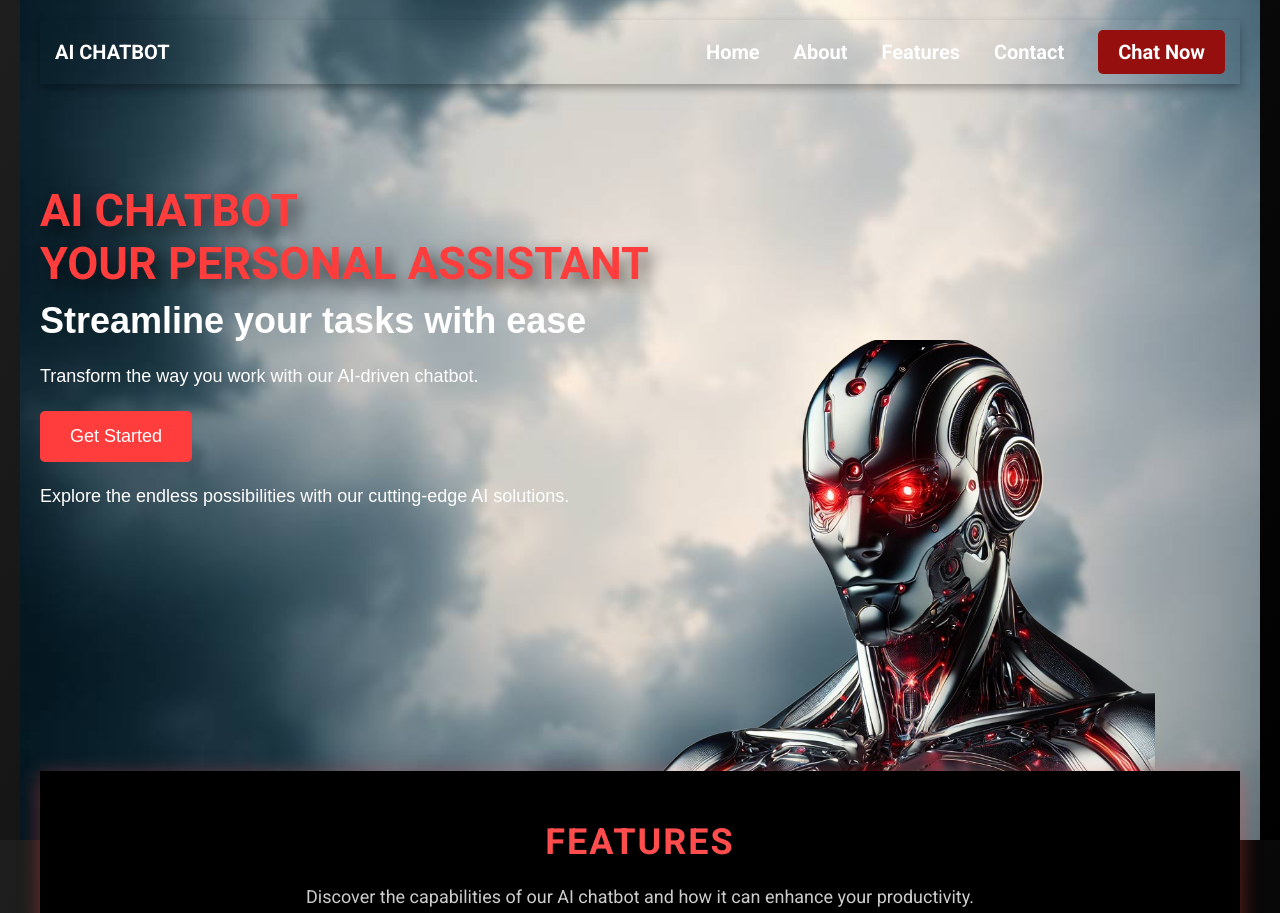
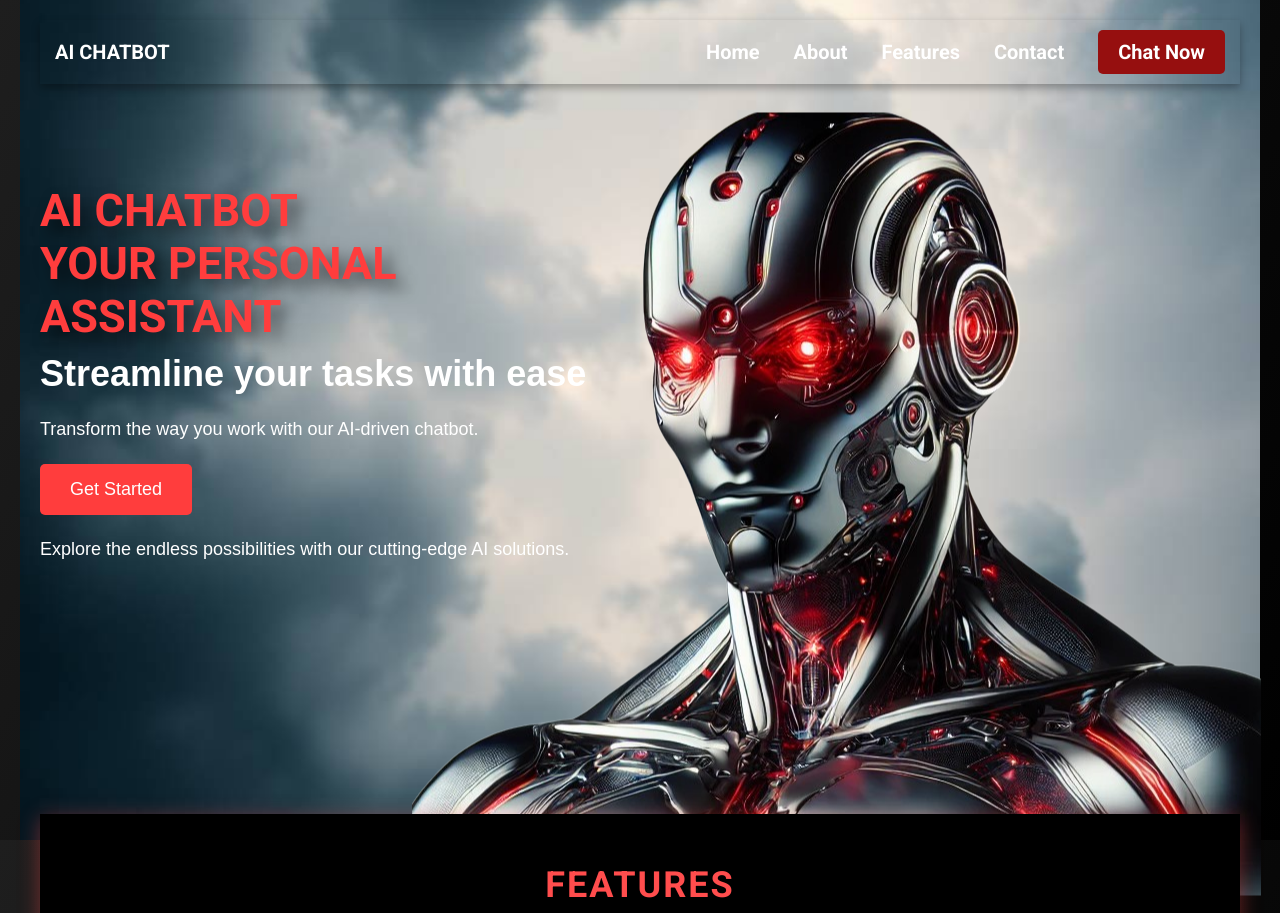
Before and after one commit to Rahib-khan5757/1st-PROJECT, a plain HTML site: page index.html in a window 1280 px wide. Shown: the top 913 px of the page. Drawn offline with Linux system fonts and the light colour scheme.

Commit message:
Initial commit

```diff
--- a/index.html
+++ b/index.html
@@ -23,7 +23,6 @@
                 <a href="#" class="contact">Chat Now</a>
             </div>
         </div>
-        <div class="hero-2" style="background-image: url(/1-removebg.png);"></div>
         <div class="hero">
             <div class="hero-content">
                 <h1 class="animated-title">AI Chatbot<br>Your Personal Assistant</h1>
@@ -31,6 +30,9 @@
                 <p>Transform the way you work with our AI-driven chatbot.</p>
                 <button class="btn">Get Started</button>
                 <p>Explore the endless possibilities with our cutting-edge AI solutions.</p>
+            </div>
+            <div class="hero-image">
+                <img src="1-removebg.png" alt="AI Robot">
             </div>
 </div>
         <div class="features">
--- a/styles.css
+++ b/styles.css
@@ -57,26 +57,27 @@ body {
     /* background-image: url(/1.jpg); */
 
 }
+.hero-content {
+  max-width: 50%;
+  text-align: left;
+}
 
-.hero-2 {
-   height: 500px;
-   width: 500px;
-   /* background-color: cornflowerblue; */
-   background-size: cover;
-   position: absolute;
-right: 125px;
-bottom: 0px;
+.hero-image {
+  max-width: 50%;
+  display: flex;
+  justify-content: flex-end;
+}
 
+.hero-image img {
+  max-width: 100%;
+  height: auto;
+  position: fixed;
+  top: 70%;
+  left: 31%;
+  transform: translateY(-50%);
+  z-index: -1;
 }
-.hero::after {
-    content: '';
-    position: absolute;
-    top: 0;
-    left: 0;
-    right: 0;
-    bottom: 0;
-    /* background: rgba(0, 0, 0, 0.5); */
-}
+
 .hero-content {
      position: relative;
     z-index: 1;
@@ -127,7 +128,7 @@ bottom: 0px;
     position: relative;
     overflow: hidden;
     box-shadow: 0 4px 20px rgba(255, 77, 77, 0.4); /* Subtle shadow effect */
-    margin-top: 140px;
+    margin-top: 130px;
   }
 
   /* Heading Styling with Animation */
```
